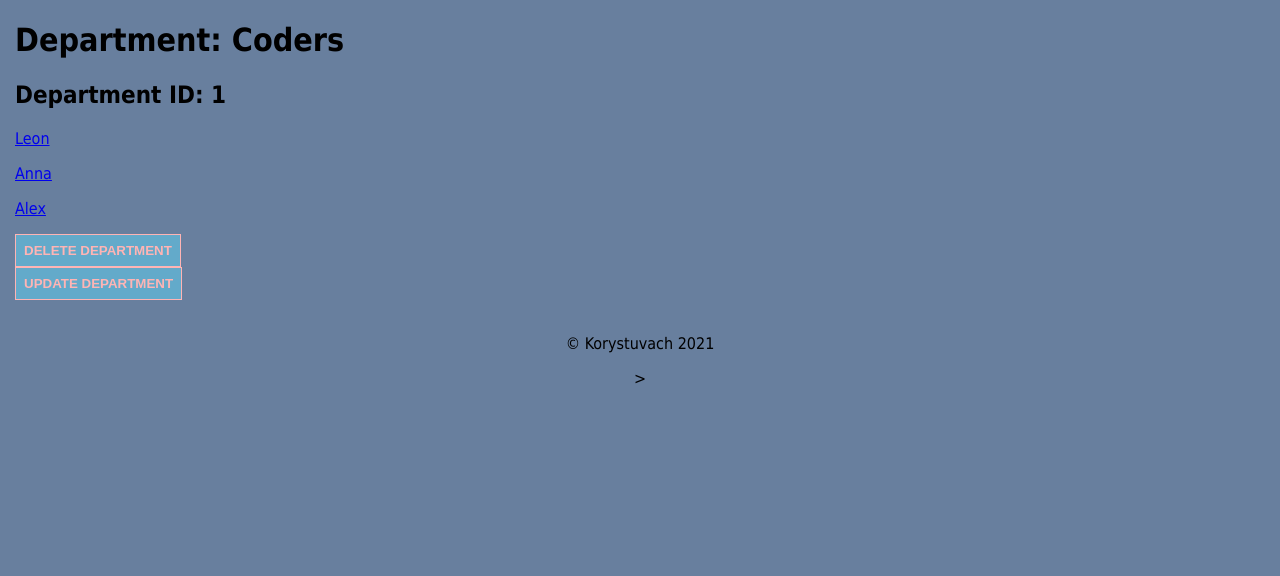
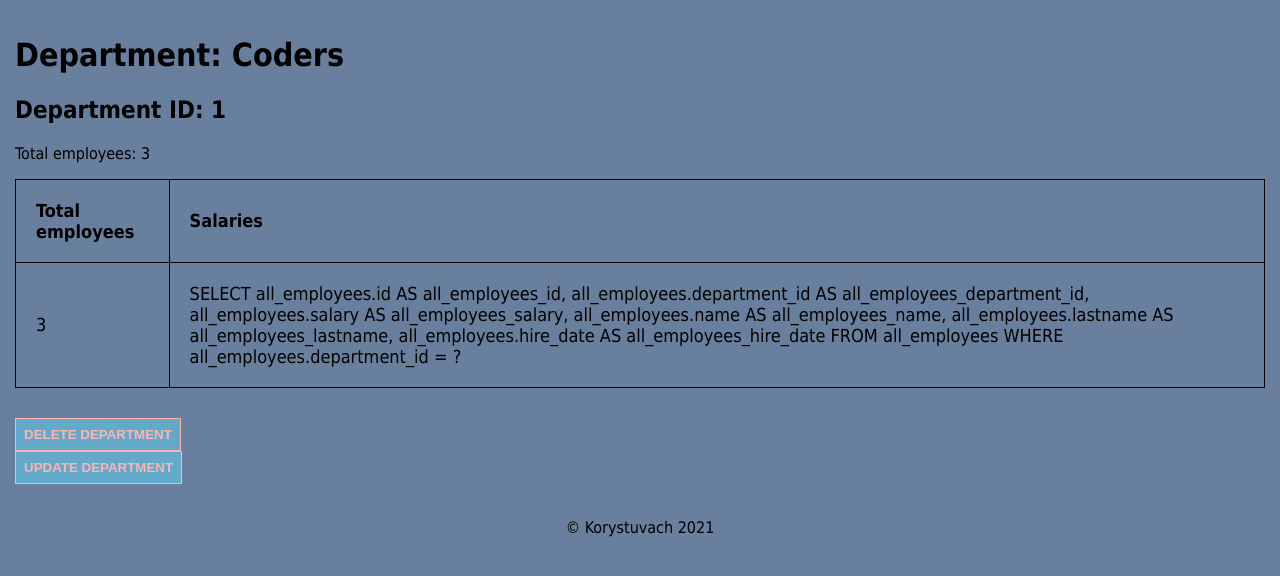
Before and after one commit to Korystuvach/dep-app, a Flask app: page /departments/1 in a window 1280 px wide. Shown: the part 53-629 px from the top of the page. Run offline with Flask 2, Linux system fonts and the light colour scheme; a user stored in the database is signed in; data comes from the database, SQL or seed files in the repository; both versions use the stored data as it was after the commit.

Commit message:
With total employees for each department. Working on total salaries

```diff
--- a/application/routes.py
+++ b/application/routes.py
@@ -1,6 +1,7 @@
 from flask import request, render_template, url_for, flash, redirect
 from werkzeug.security import check_password_hash, generate_password_hash
 from flask_login import login_user, logout_user, login_required
+from sqlalchemy.sql import func
 
 from application import app, db
 from application.models import AllDepartments, AllEmployees, User
@@ -118,14 +119,13 @@
 
     try:
         department_info = AllDepartments.query.get(dep_id)
-        department_name = department_info.dep_name
-        all_department_employees = AllEmployees.query.filter_by(department_id=dep_id)
+        all_salaries = AllEmployees.query.filter_by(department_id=dep_id)
     except:
         return "Database Query Error", 500
     return render_template('department.html',
                            department_info=department_info,
-                           all_department_employees=all_department_employees,
-                           title=f"{department_name} Department"
+                           all_salaries=all_salaries,
+                           title=f"{department_info.dep_name} Department"
                            )
 
 
--- a/application/static/css/styles.css
+++ b/application/static/css/styles.css
@@ -18,7 +18,7 @@
 }
 
 div {
-    margin: 15px;
+    padding: 15px;
 }
 
 li a {
--- a/application/templates/base.html
+++ b/application/templates/base.html
@@ -40,7 +40,7 @@
 
 <!-- Footer navigation menu-->
     <footer class="foot">
-        <p>&copy Korystuvach 2021</p>>
+        <p>&copy Korystuvach 2021</p>
     </footer>
 
 </body>
--- a/application/templates/department.html
+++ b/application/templates/department.html
@@ -9,9 +9,23 @@
    <div class="dep_emp">
        <h1>Department: {{ department_info.dep_name }}</h1>
        <h2>Department ID: {{ department_info.id }}</h2>
+       <ul>
        {% for employee in all_department_employees %}
-         <p><a href="/employees/{{ employee.id }}">{{ employee.name }}</a></p>
+           <li><a href="/employees/{{ employee.id }}">{{ employee.name }}</a></li>
        {% endfor %}
+       </ul>
+       <p>Total employees: {{ department_info.dep_employees_id | count }}</p>
+       <table>
+           <tr>
+               <th>Total employees</th>
+               <th>Salaries</th>
+           </tr>
+           <tr>
+               <td> {{ department_info.dep_employees_id | count }} </td>
+               <td> {{ all_salaries}}</td>
+           </tr>
+
+       </table>
    </div>
    <div class="dep_edit">
        <button type="button"><a href="/departments/{{ department_info.id }}/delete">Delete department</a></button><br>
--- a/application/templates/departments.html
+++ b/application/templates/departments.html
@@ -19,9 +19,8 @@
          {% for department in all_departments %}
          <tr>
             <td>{{ department.id }}</td>
-            <td>><a href="/departments/{{ department.id }}">{{ department.dep_name }}</a></td>
-
-         </tr>>
+            <td><a href="/departments/{{ department.id }}">{{ department.dep_name }}</a></td>
+         </tr>
          {% endfor %}
       </table>
    <!--   If no departments exist yet, notify the user-->
```
Also changed, not shown: application/project.db. Lines whose indentation alone changed are shown as unchanged.
